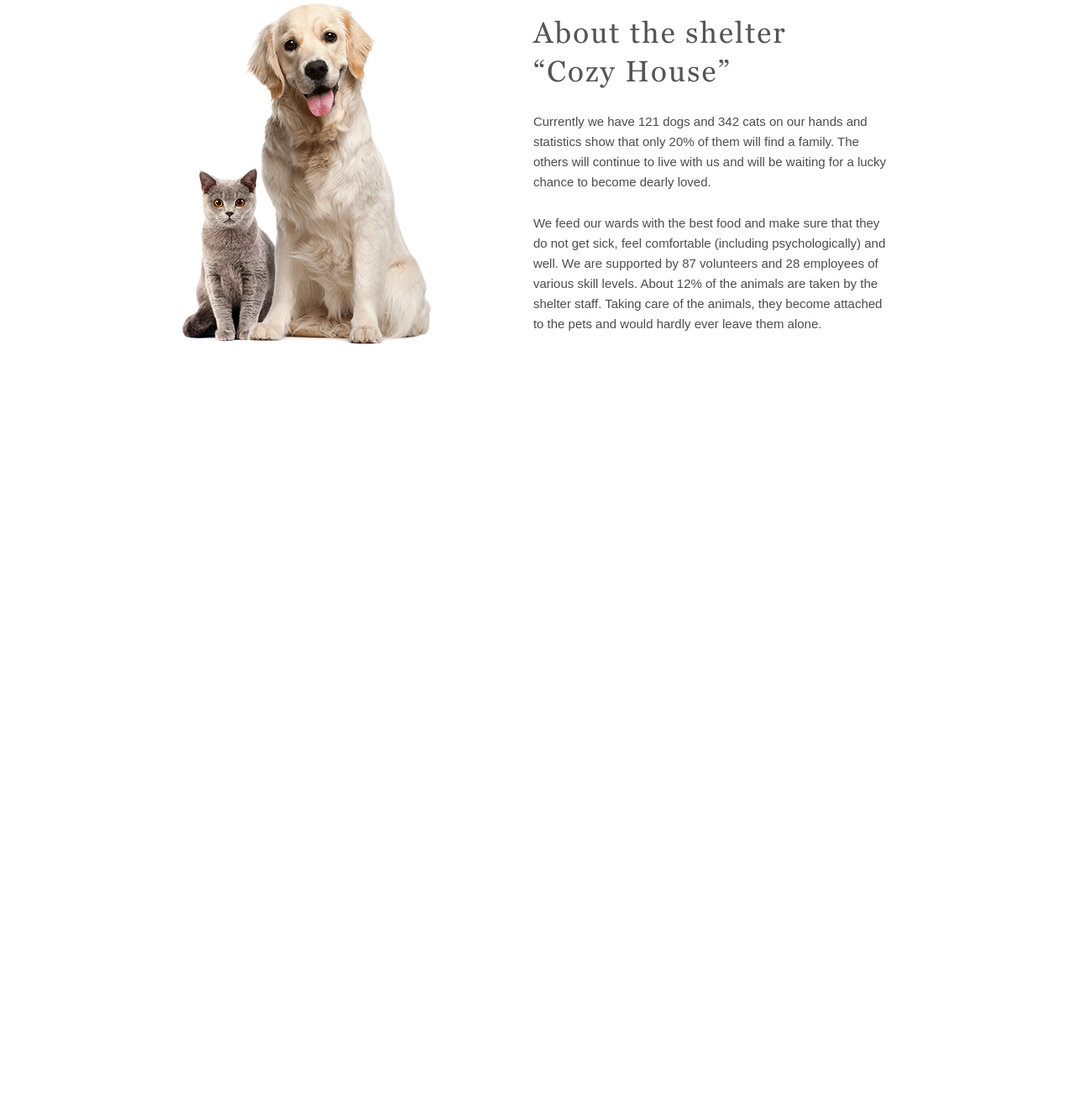
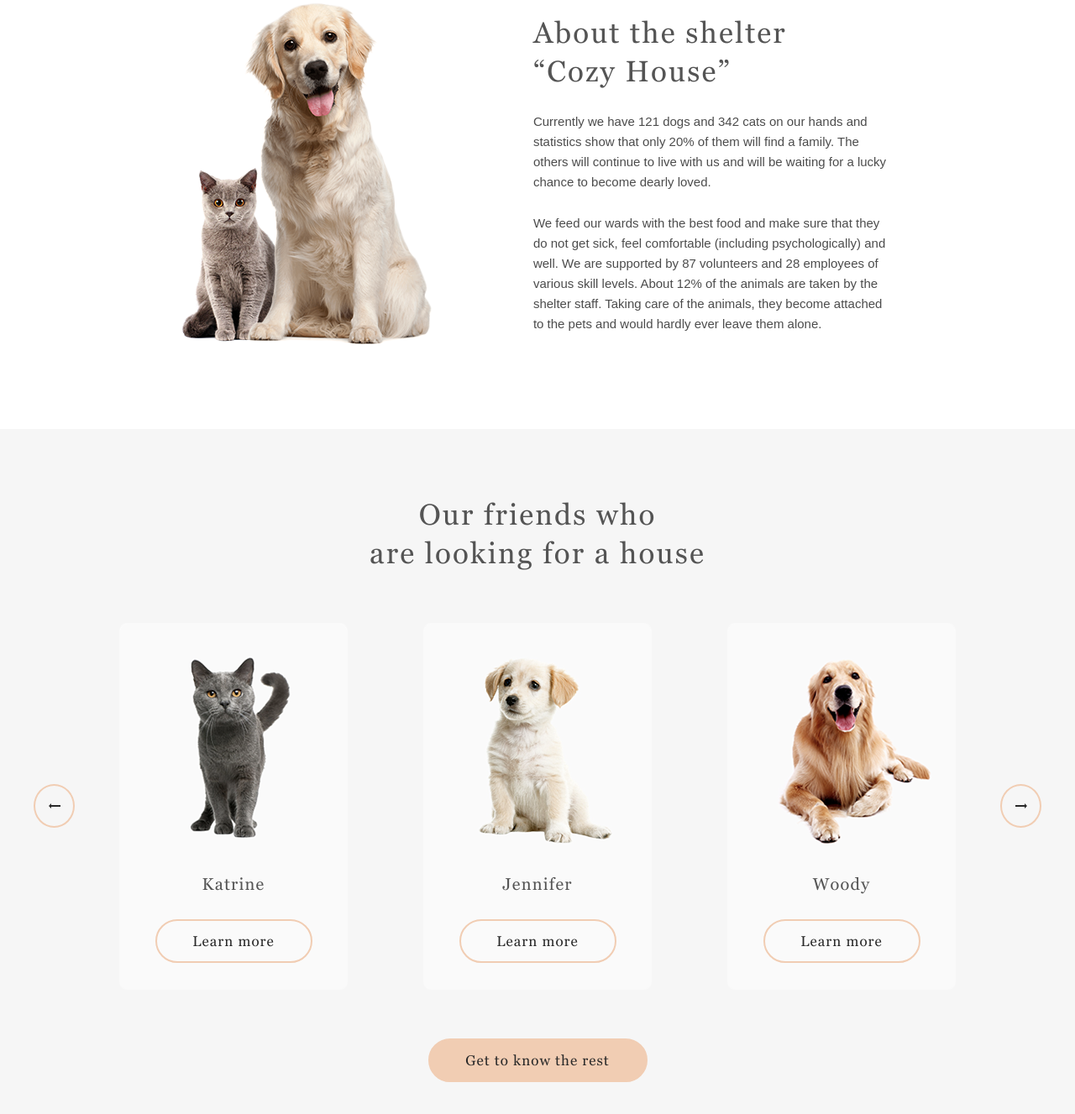
Before and after one commit to jsemenborodas/shelter-private, a plain HTML site: page index.html in a window 1280 px wide. Shown: the part 985-2312 px from the top of the page at 84% size. Before the commit the page ends 1496 px from the top, so only its background shows below. Drawn offline with Linux system fonts and the light colour scheme.

Commit message:
feat: add our friends page

```diff
--- a/index.css
+++ b/index.css
@@ -1,3 +1,8 @@
+/*RESET CSS*/
+
+
+
+
 /*MAIN SETTINGS*/
 
 @font-face {
@@ -15,7 +20,7 @@
 }
 
 body{
-    background: url(./images/background/noise_transparent.png), linear-gradient(0deg, #5B483A, #262425);
+    background: url(./images/background/noise_transparent.png), linear-gradient(to right, #5B483A, #262425);
     width: 100%;
 }
 
@@ -164,6 +169,8 @@ body{
 /*About*/
 .main{
     width: 100%;
+    display: flex;
+    flex-direction: column;
 }
 .about__wrapper{
     width: 100%;
@@ -219,3 +226,129 @@ body{
     text-align: left;
     color: #4C4C4C;
 }
+
+/*PETS*/
+
+.pets__wrapper{
+    width: 100%;
+    height: 877px;
+    background: #F6F6F6;
+}
+
+.pets{
+    margin: 0 auto;
+    width: 1200px;
+    height: 697px;
+    margin: 80px auto 0px auto;
+}
+
+.pets__heading{
+    max-width: 400px;
+    margin: 0 auto;
+}
+
+.pets__heading h3{
+    font-size: 35px;
+    font-weight: 400;
+    line-height: 45.5px;
+    letter-spacing: 0.06em;
+    text-align: center;
+    color: #545454;
+}
+
+.pets__slider{
+    display: flex;
+    justify-content: space-between;
+    width: 1200px;
+    height: 435px;
+    margin-top: 60px;
+}
+
+.card{
+    width: 270px;
+    height: 435px;
+    background: #FAFAFA;
+    border: 1px solid #FAFAFA;
+    border-radius: 9px;
+}
+
+.button__arrow{
+    display: flex;
+    justify-content: center;
+    align-items: center;
+    width: 52px;
+    height: 52px;
+    border-radius: 50%;
+    margin-top: 192px;
+    border: 2px solid #F1CDB3;
+    background: #F6F6F6;
+}
+
+.card__heading{
+    margin-top: 25px;
+    margin-left: 0px;
+}
+
+.card__heading h3{
+    font-size: 20px;
+    font-weight: 400;
+    line-height: 22.72px;
+    letter-spacing: 0.06em;
+    text-align: center;
+    color: #545454;
+}
+
+.card__button{
+    width: 187px;
+    height: 52px;
+    margin: 30px auto 0 auto;
+}
+
+.card__button button{
+    width: 100%;
+    height: 100%;
+    border: 2px solid #F1CDB3;
+    border-radius: 100px;
+    background: #FAFAFA;
+    color: #292929;
+    font-size: 17px;
+    font-weight: 400;
+    line-height: 22.1px;
+    letter-spacing: 0.06em;
+}
+
+.pets__button{
+    margin: 0 auto;
+    margin-top: 18px;
+    width: 261px;
+    height: 52px;
+}
+
+.pets__button .button_primary{
+    width: 100%;
+    height: 100%;
+    border: 2px solid #F1CDB3;
+    background: #F1CDB3;
+    border-radius: 100px;
+    text-align: center;
+}
+
+.pets__button .button_primary p{
+    font-size: 17px;
+    font-weight: 400;
+    line-height: 22.1px;
+    letter-spacing: 0.06em;
+    color: #292929;
+}
+
+.left__arrow{
+    margin-right: 53px;
+}
+
+.right__arrow{
+    margin-left: 53px;
+}
+
+.card__center{
+    margin: 0 90px;
+}
--- a/index.html
+++ b/index.html
@@ -60,7 +60,7 @@
     </div>
         <main class="main">
             <div class="about__wrapper">
-                <div class="about">
+                <section class="about">
                     <div class="about__content">
                         <div class="about__pets">
                             <img src="./images/png/about-pets.png" alt="about-pets">
@@ -77,7 +77,68 @@
                             </div>
                         </div>
                     </div>
-                </div>
+                </section>
+            </div>
+            <div class="pets__wrapper">
+                <section class="pets">
+                    <div class="pets__content">
+                        <div class="pets__heading">
+                            <h3>Our friends who <br> are looking for a house</h3>
+                        </div>
+                        <div class="pets__slider">
+                            <button class="button__arrow left__arrow">
+                                <img src="./images/svg/Arrow.svg" alt="arrow">
+                            </button>
+                            <div class="card">
+                                <div class="card__image">
+                                    <img src="./images/png/pets/pets-katrine.png" alt="">
+                                </div>
+                                <div class="card__heading">
+                                    <h3>Katrine</h3>
+                                </div>
+                                <div class="card__button">
+                                    <button>
+                                        Learn more
+                                    </button>
+                                </div>
+                            </div>
+                            <div class="card card__center">
+                                <div class="card__image">
+                                    <img src="./images/png/pets/pets-jennifer.png" alt="">
+                                </div>
+                                <div class="card__heading">
+                                    <h3>Jennifer</h3>
+                                </div>
+                                <div class="card__button">
+                                    <button>
+                                        Learn more
+                                    </button>
+                                </div>
+                            </div>
+                            <div class="card">
+                                <div class="card__image">
+                                    <img src="./images/png/pets/pets-woody.png" alt="">
+                                </div>
+                                <div class="card__heading">
+                                    <h3>Woody</h3>
+                                </div>
+                                <div class="card__button">
+                                    <button>
+                                        Learn more
+                                    </button>
+                                </div>
+                            </div>
+                            <button class="button__arrow right__arrow">
+                                <img src="./images/svg/BackArrow.svg" alt="backarrow">
+                            </button>
+                        </div>
+                        <div class="pets__button">
+                            <button class="button_primary">
+                                <p>Get to know the rest</p>
+                            </button>
+                        </div>
+                    </div>
+                </section>
             </div>
         </main>
     </div>
```
Also changed, not shown: images/png/pets/pets-jennifer.png (added), images/png/pets/pets-katrine.png (added), images/png/pets/pets-woody.png (added), images/svg/Arrow.svg (added), images/svg/BackArrow.svg (added).
